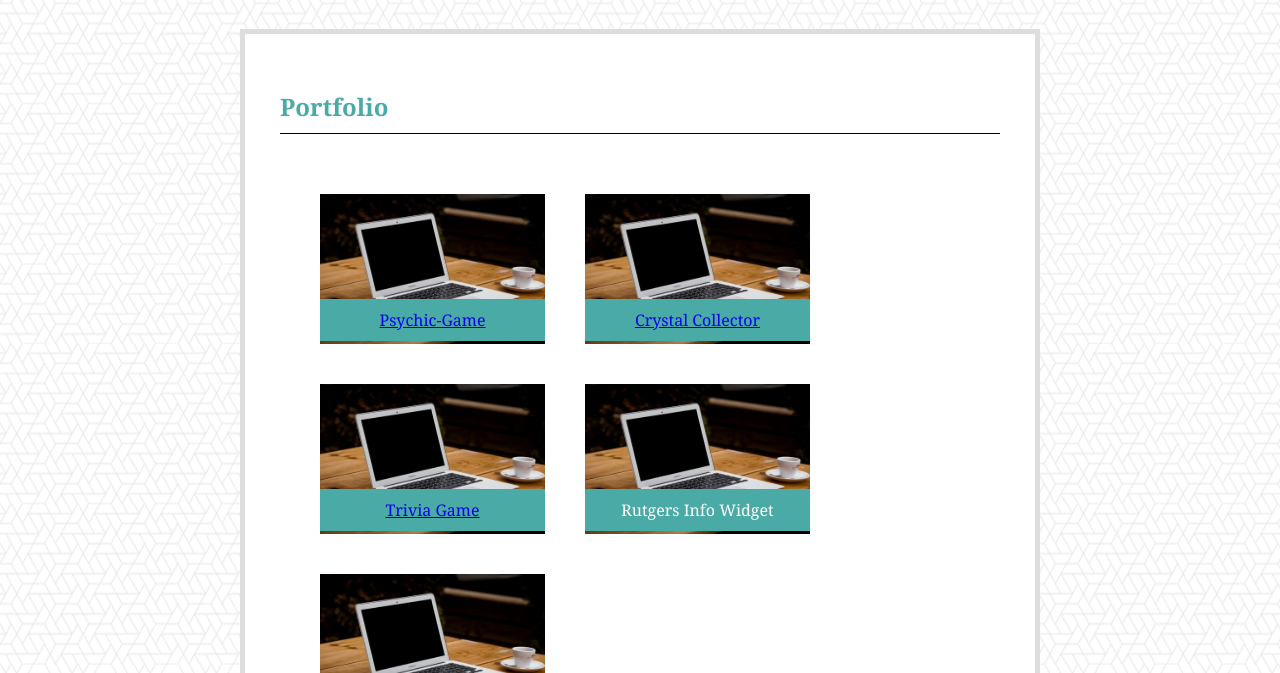
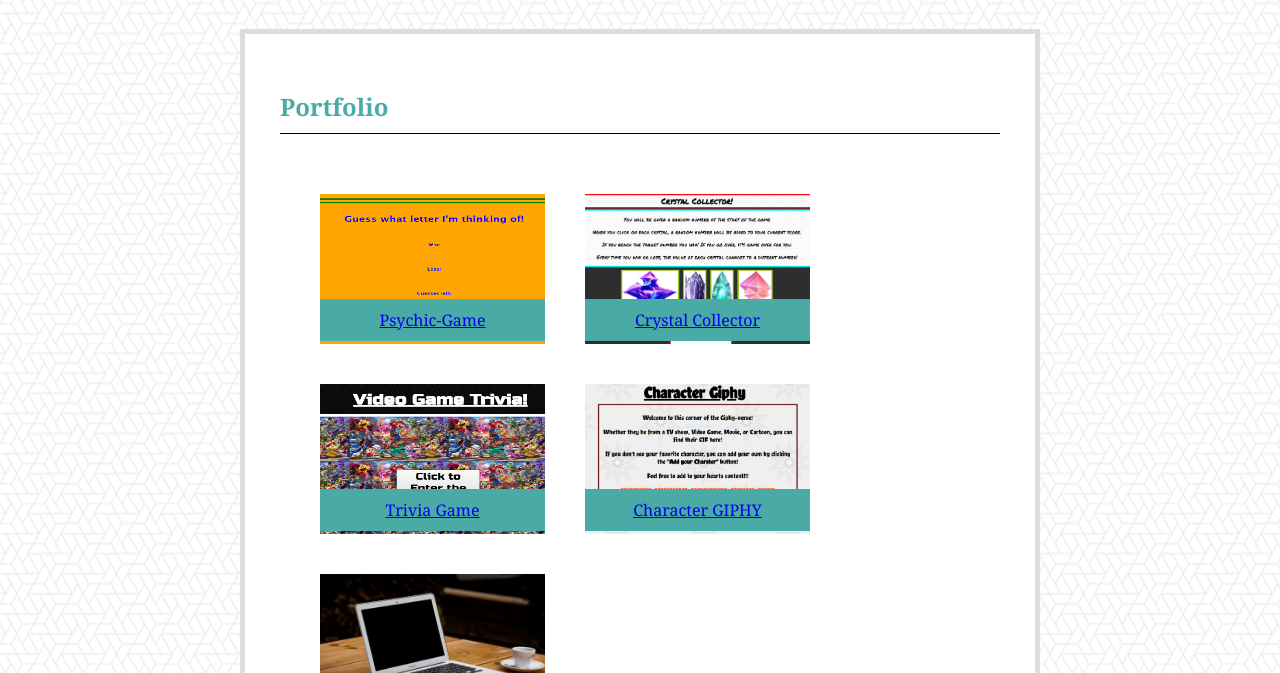
Before and after one commit to mokryan2/Responsive-Portfolio, a plain HTML site: page portfolio.html in a window 1280 px wide. Shown: the part 56-729 px from the top of the page. Drawn offline with Linux system fonts and the light colour scheme.

Commit message:
Update Portfolio

```diff
--- a/portfolio.html
+++ b/portfolio.html
@@ -26,20 +26,20 @@
         <h2 class="h1">Portfolio</h2>
         <div class="mainContentWrap">
             <div class="image">
-                <img src="./images/354.jpg" a="This is an image." class="image">
+                <img src="images/Psychic.PNG" a="This is an image." class="image">
                 <p class="imgTag"><a href= "https://mokryan2.github.io/Psychic-Game/">Psychic-Game</a></p>
             </div>
             <div class="image">
-                <img src="./images/354.jpg" a="This is an image." class="image">
+                <img src="images/Crystal.PNG" a="This is an image." class="image">
                 <p class="imgTag"><a href= "https://mokryan2.github.io/unit-4-game/">Crystal Collector</a></p>
             </div>
             <div class="image">
-                <img src="./images/354.jpg" a="This is an image." class="image">
+                <img src="images/Trivia.PNG" a="This is an image." class="image">
                 <p class="imgTag"><a href= "https://mokryan2.github.io/TriviaGame/">Trivia Game</a></p>
             </div>
             <div class="image">
-                <img src="./images/354.jpg" a="This is an image." class="image">
-                <p class="imgTag">Rutgers Info Widget</p>
+                <img src="images/GIPHY.PNG" a="This is an image." class="image">
+                <p class="imgTag"><a href= "https://mokryan2.github.io/Giphy/">Character GIPHY</a></p>
             </div>
             <div class="image">
                 <img src="./images/354.jpg" a="This is an image." class="image">
--- a/style.css
+++ b/style.css
@@ -44,7 +44,6 @@
      bottom: 0;
      position: fixed;
      width: 100%;
-     margin-left:-10px;
  }
 
  .content {
```
Also changed, not shown: images/Crystal.PNG (added), images/GIPHY.PNG (added), images/Psychic.PNG (added), images/Trivia.PNG (added).
